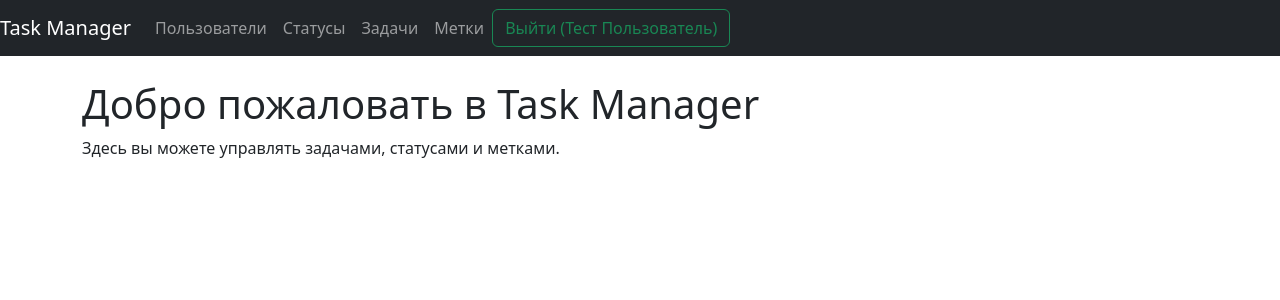
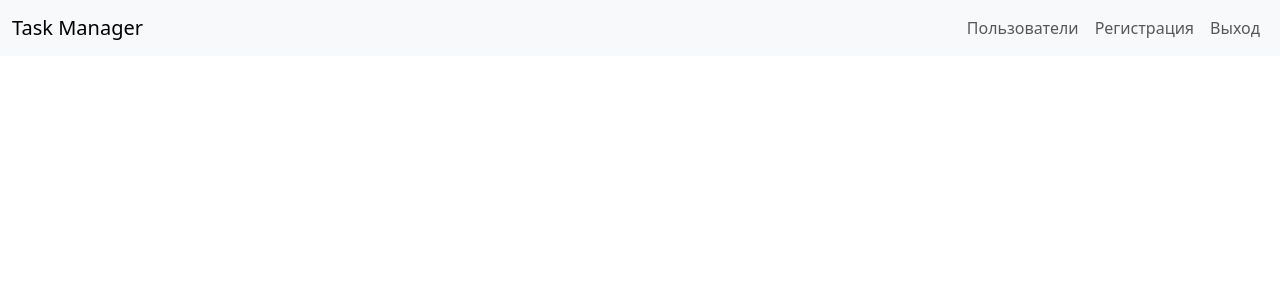
Before and after one commit to Knyazev782/python-project-52, a Django app: page / in a window 1280 px wide. Shown: the top 300 px of the page. Run offline with Django 5.2, Linux system fonts and the light colour scheme; a user stored in the database is signed in; some libraries are stand-ins or nearby versions.

```diff
--- a/task_manager/templates/base.html
+++ b/task_manager/templates/base.html
@@ -1,58 +1,30 @@
-{% load django_bootstrap5 %}
-
 <!DOCTYPE html>
-<html lang="ru">
+<html>
 <head>
-    <meta charset="UTF-8">
-    <meta name="viewport" content="width=device-width, initial-scale=1.0">
-    <title>{% block title %}Task Manager{% endblock %}</title>
+    <title>Task Manager</title>
+    {% load django_bootstrap5 %}
     {% bootstrap_css %}
     {% bootstrap_javascript %}
 </head>
 <body>
-    <nav class="navbar navbar-expand-lg navbar-dark bg-dark">
-        <a class="navbar-brand" href="{% url 'index' %}">Task Manager</a>
-        <button class="navbar-toggler" type="button" data-toggle="collapse" data-target="#navbarSupportedContent" aria-controls="navbarSupportedContent" aria-expanded="false" aria-label="Toggle navigation">
-            <span class="navbar-toggler-icon"></span>
-        </button>
-        <div class="collapse navbar-collapse" id="navbarSupportedContent">
-            <ul class="navbar-nav mr-auto">
+    <nav class="navbar navbar-expand-lg navbar-light bg-light">
+        <div class="container-fluid">
+            <a class="navbar-brand" href="{% url 'index' %}">Task Manager</a>
+            <div class="navbar-nav">
+                <a class="nav-link" href="{% url 'users' %}">Пользователи</a>
+                <a class="nav-link" href="{% url 'create_user' %}">Регистрация</a>
                 {% if user.is_authenticated %}
-                    <li class="nav-item">
-                        <a class="nav-link" href="{% url 'users' %}">Пользователи</a>
-                    </li>
-                    <li class="nav-item">
-                        <a class="nav-link" href="{% url 'statuses' %}">Статусы</a>
-                    </li>
-                    <li class="nav-item">
-                        <a class="nav-link" href="{% url 'tasks' %}">Задачи</a>
-                    </li>
-                    <li class="nav-item">
-                        <a class="nav-link" href="{% url 'labels' %}">Метки</a>
-                    </li>
+                    <a class="nav-link" href="{% url 'logout' %}">Выход</a>
                 {% else %}
-                    <li class="nav-item">
-                        <a class="nav-link" href="{% url 'users' %}">Пользователи</a>
-                    </li>
+                    <a class="nav-link" href="{% url 'login' %}">Вход</a>
                 {% endif %}
-            </ul>
-            {% if user.is_authenticated %}
-                <form action="{% url 'logout' %}" method="post" class="form-inline my-2 my-lg-0">
-                    {% csrf_token %}
-                    <button type="submit" class="btn btn-outline-success">Выйти ({{ user.get_full_name }})</button>
-                </form>
-            {% else %}
-                <a href="{% url 'login' %}" class="btn btn-outline-success">Вход</a>
-                <a href="{% url 'create_user' %}" class="btn btn-outline-success">Регистрация</a>
-            {% endif %}
+            </div>
         </div>
     </nav>
-    {% bootstrap_messages %}
-    {% block content %}
-        <div class="container mt-4">
-            <h1>Добро пожаловать в Task Manager</h1>
-            <p>Здесь вы можете управлять задачами, статусами и метками.</p>
-        </div>
-    {% endblock %}
+
+    <div class="container mt-4">
+        {% bootstrap_messages %}
+        {% block content %}{% endblock %}
+    </div>
 </body>
 </html>
```
